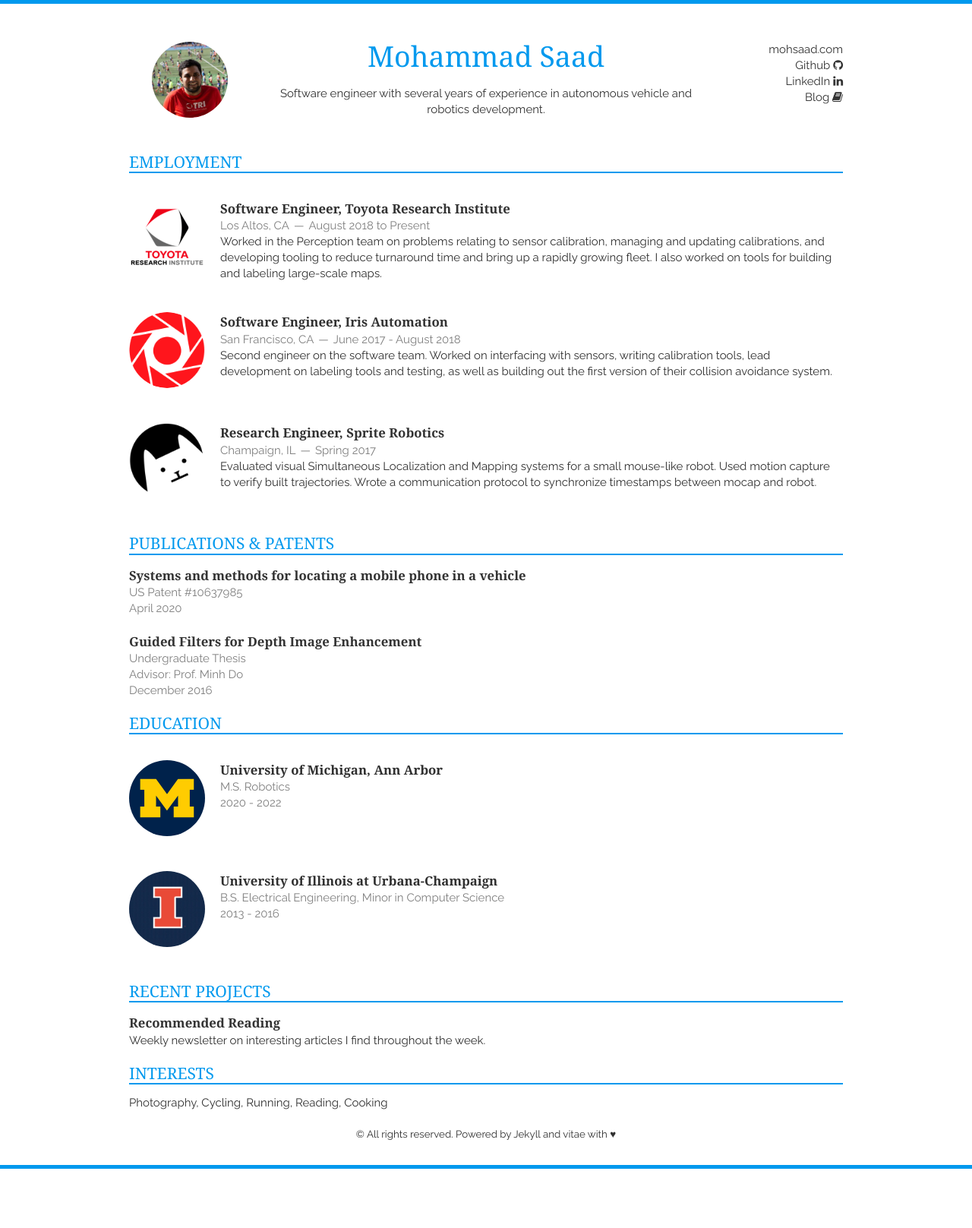
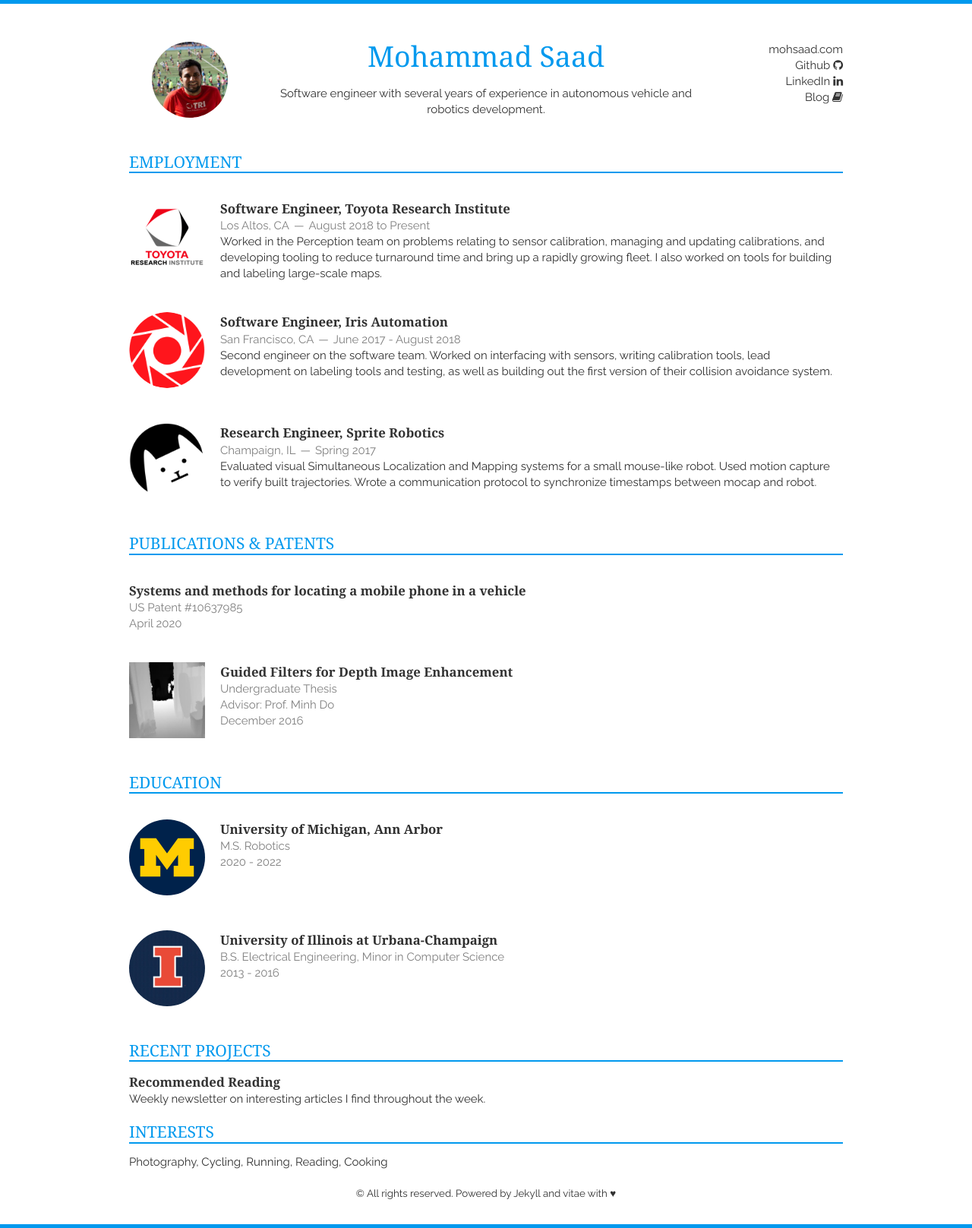
Before and after one commit to mohsaad/mohsaad.github.io, a Jekyll site: the page built from index.html, in a window 1280 px wide. Shown: the whole page at 76% size. Built offline with Jekyll 4.4.1, drawn with Linux system fonts in a browser that asks for light colours; nearby versions of some CDN libraries; before the commit the page ends 1539 px from its top, so only the background shows below that.

Commit message:
publications: Add image and refactor

```diff
--- a/_includes/publications.html
+++ b/_includes/publications.html
@@ -1,6 +1,10 @@
-
+<div class="row">
   <section class="sixteen columns">
     <h1 class="underline">Publications & Patents</h1>
+  </section>
+</div>
+<div class="row">
+  <div class="sixteen columns">
     <article>
       <header>
         <h1><a href="http://www.freepatentsonline.com/10637985.html">Systems and methods for locating a mobile phone in a vehicle</a></h1>
@@ -8,6 +12,13 @@
         <span><time>April 2020</time></span>
       </header>
     </article>
+  </div>
+</div>
+<div class="row">
+  <div class="two columns">
+    <img src="{{ site.baseurl }}static/img/thesis.png" class="display"></img>
+  </div>
+  <div class="fourteen columns">
   <article>
     <header>
       <h1><a href="https://www.ideals.illinois.edu/bitstream/handle/2142/97838/ECE499-Fa2016-saad.pdf?sequence=2&isAllowed=y">Guided Filters for Depth Image Enhancement</a></h1>
@@ -16,4 +27,5 @@
       <span><time>December 2016</time></span>
     </header>
   </article>
-</section>
+  </div>
+</div>
```
Also changed, not shown: static/img/thesis.png (added). Lines whose indentation alone changed are shown as unchanged.
